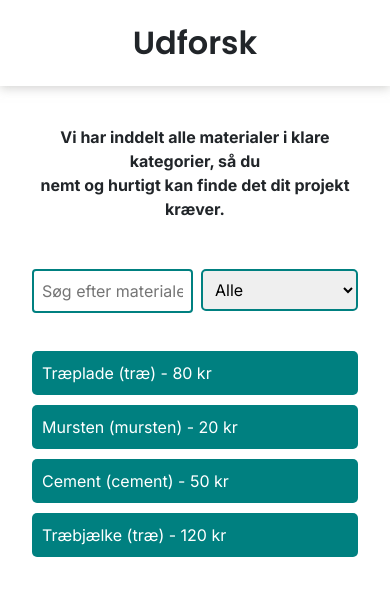
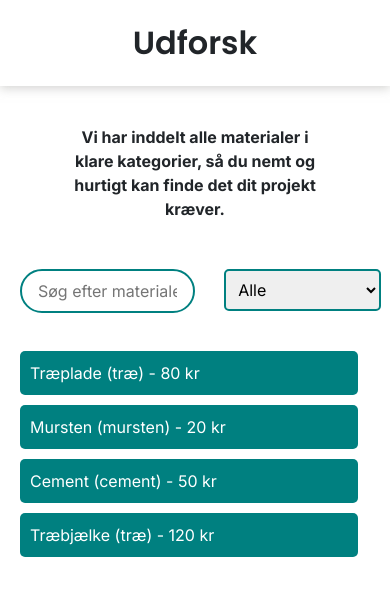
Before and after one commit to AlberteViendahl/gui_konstruktion, a Vue app: page /search in a window 390 px wide. Shown: the top 607 px of the page. Built offline with nearby package versions, Linux system fonts and the light colour scheme; a web font is replaced by a local one.

Commit message:
Adjusted responsive styling AND content on search page, not function only design

```diff
--- a/src/components/Filter.vue
+++ b/src/components/Filter.vue
@@ -1,5 +1,5 @@
 <template>
-  <form class="filter">
+  <form class="filter col-5 col-md-3 p-0">
     <label for="category-select" class="visually-hidden">Vælg kategori:</label>
     <select
       id="category-select"
--- a/src/components/SearchComponent.vue
+++ b/src/components/SearchComponent.vue
@@ -4,15 +4,13 @@
 </script>
 
 <template>
-  <form>
-    <input class="w-100 p-2 rounded-1 mb-3" type="text" v-model="localSearch" placeholder="Søg efter materiale" aria-label="Søg efter materiale" @input="$emit('update-search', localSearch)"/>
+  <form class="col-6 col-md-8 p-0">
+    <input class="w-100 px-3 py-2 rounded-pill mb-3" type="text" v-model="localSearch" placeholder="Søg efter materiale" aria-label="Søg efter materiale" @input="$emit('update-search', localSearch)"/>
   </form>
 </template>
 
 <style scoped>
 input {
-  max-width: 350px;
-  padding: 10px;
   border: 2px solid #008080;
 }
 </style>
--- a/src/pages/Search.vue
+++ b/src/pages/Search.vue
@@ -1,18 +1,21 @@
 <template>
-  <section class="shop">
+  <section class="container shop">
+
     <PageHeader title="Udforsk" />
-    <p class="text-center fw-bolder mb-4">
-      Vi har inddelt alle materialer i klare kategorier, så du<br>nemt og hurtigt kan finde det dit projekt kræver.
-    </p>
+    <section class="row justify-content-center">
+      <p class="col-10 col-md-8 text-center fw-bolder m-0">
+        Vi har inddelt alle materialer i klare kategorier, så du nemt og hurtigt kan finde det dit projekt kræver.
+      </p>
+    </section>
 
     <!-- Search og Filter -->
-    <form class="fands d-flex gap-2 mt-5">
+    <form class="fands row mt-5 justify-content-between">
       <SearchComponent @update-search="search = $event" />
       <Filter @update-category="selectedCategory = $event" />
     </form>
 
     <!-- Liste af filtrerede materialer -->
-    <section class="material-list">
+    <section class="material-list row">
       <ul v-if="filteredProducts.length" class="list-unstyled">
         <li v-for="p in filteredProducts" :key="p.id" class="material-item">
           {{ p.name }} ({{ p.category }}) - {{ p.price }} kr
```
